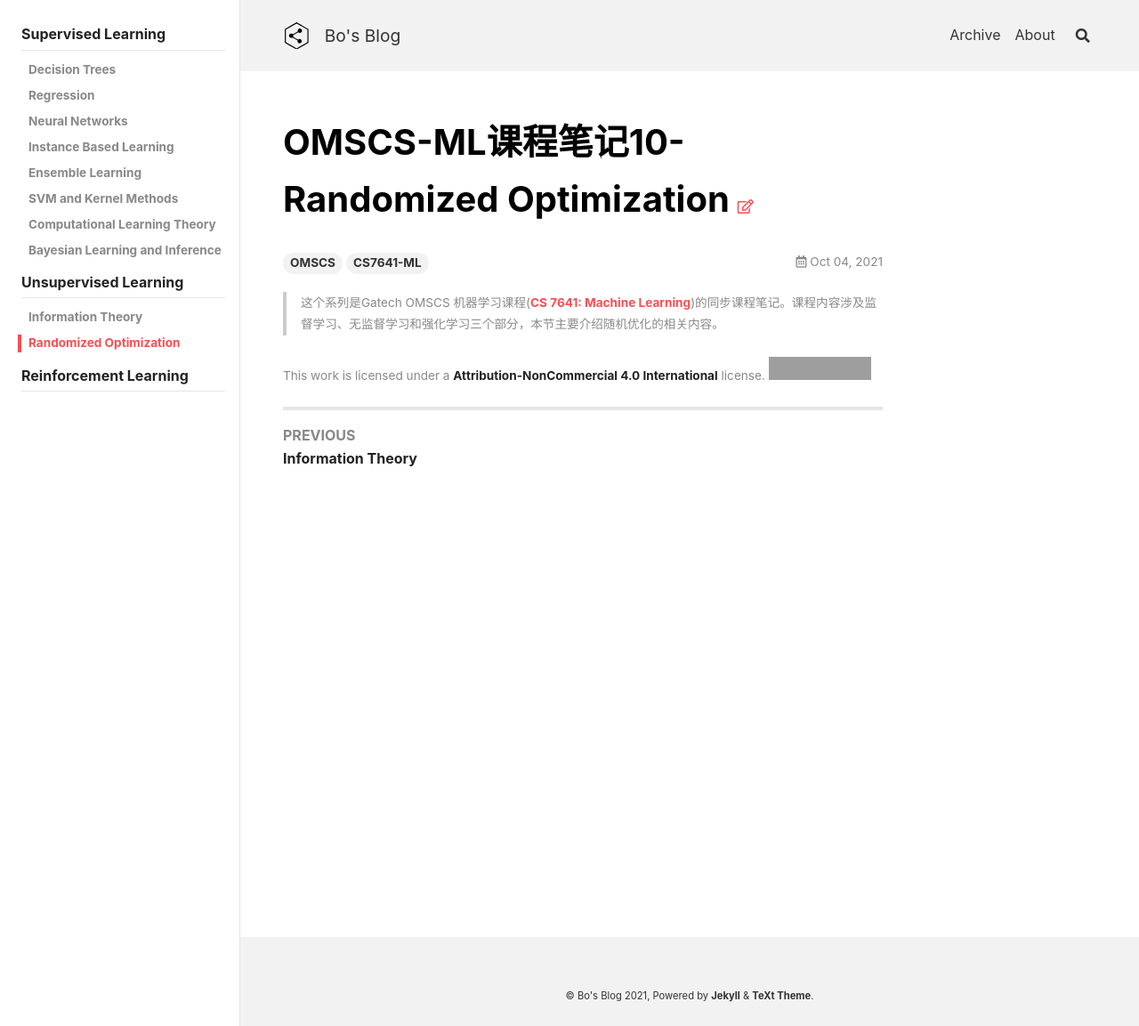
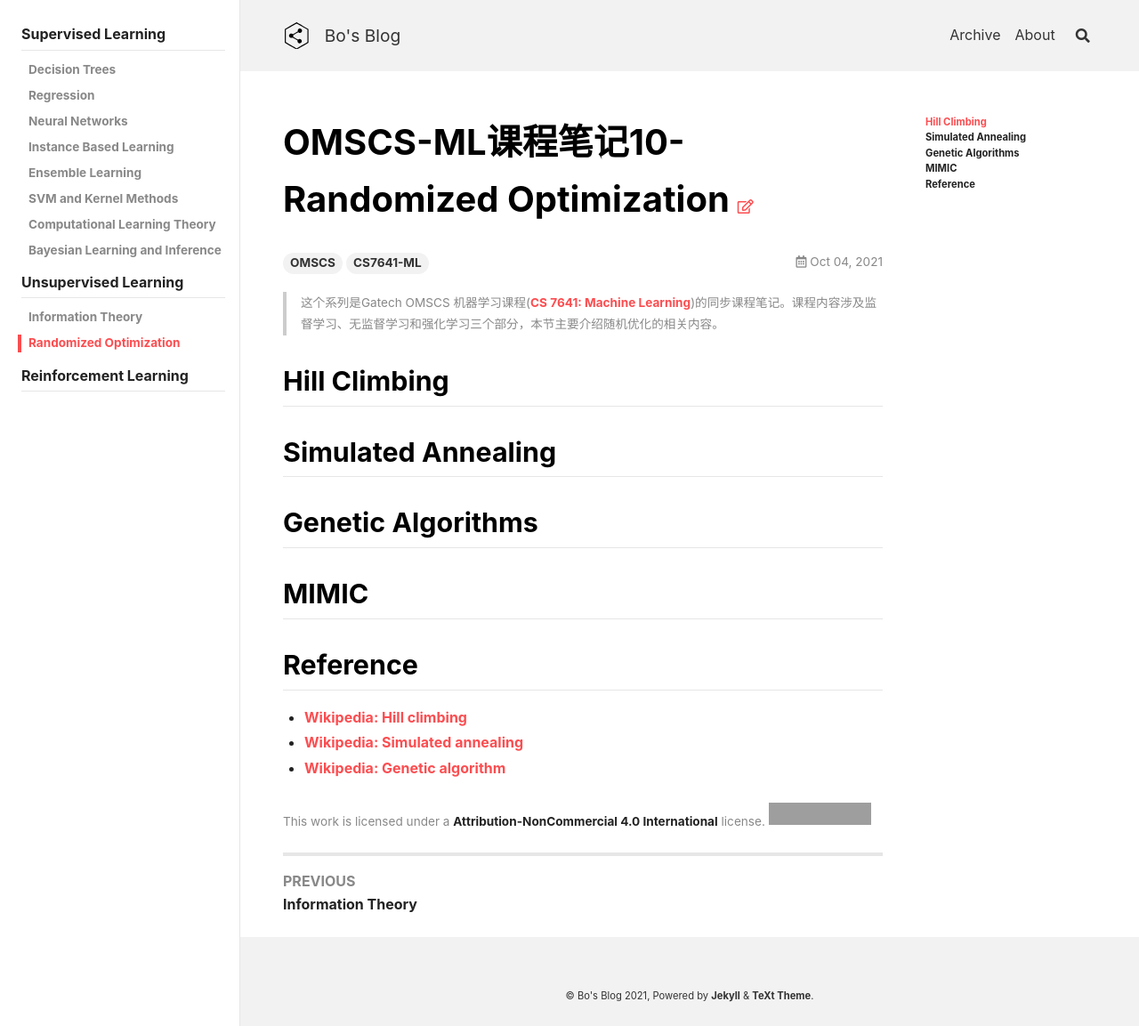
Before and after one commit to peng00bo00/peng00bo00_previous_blog, a Jekyll site: the page built from _posts/2021-10-04-OMSCS-ML-NOTES-10.md, in a window 1280 px wide. Shown: the whole page at 89% size. Built offline with Jekyll 4.4.1, drawn with Linux system fonts in a browser that asks for light colours; nearby versions of some CDN libraries; grey boxes are pictures that could not be loaded.

Commit message:
Update 2021-10-04-OMSCS-ML-NOTES-10.md

```diff
--- a/_posts/2021-10-04-OMSCS-ML-NOTES-10.md
+++ b/_posts/2021-10-04-OMSCS-ML-NOTES-10.md
@@ -11,3 +11,17 @@ sidebar:
 
 > 这个系列是Gatech OMSCS 机器学习课程([CS 7641: Machine Learning](https://omscs.gatech.edu/cs-7641-machine-learning))的同步课程笔记。课程内容涉及监督学习、无监督学习和强化学习三个部分，本节主要介绍随机优化的相关内容。
 <!--more-->
+
+## Hill Climbing
+
+## Simulated Annealing
+
+## Genetic Algorithms
+
+## MIMIC
+
+## Reference
+
+- [Wikipedia: Hill climbing](https://en.wikipedia.org/wiki/Hill_climbing)
+- [Wikipedia: Simulated annealing](https://en.wikipedia.org/wiki/Simulated_annealing)
+- [Wikipedia: Genetic algorithm](https://en.wikipedia.org/wiki/Genetic_algorithm)
```
